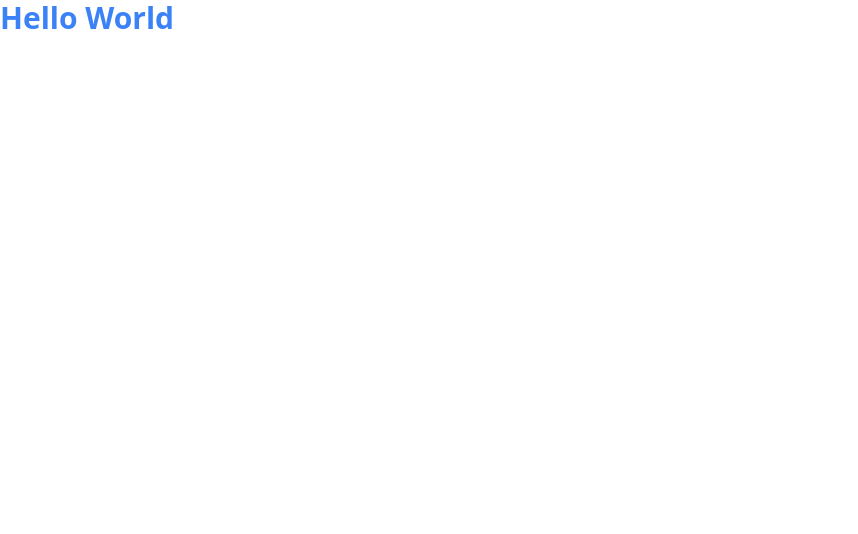
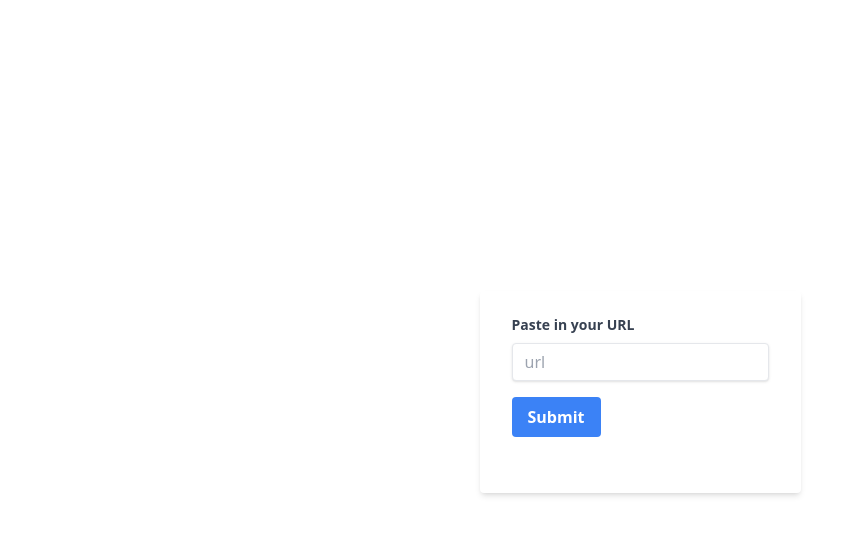
Before and after one commit to jacksonopp/lnk, a Next.js app: page / in a window 1280 px wide. Shown: the top 534 px of the page, without its empty margins (0-858 px from the left). Built offline with nearby package versions, Linux system fonts and the light colour scheme.

Commit message:
added basic form

```diff
--- a/src/pages/index.tsx
+++ b/src/pages/index.tsx
@@ -1,7 +1,10 @@
-import type { NextPage } from 'next'
-import Head from 'next/head'
+import type { NextPage } from "next";
+import Head from "next/head";
+import { useState } from "react";
 
 const Home: NextPage = () => {
+  const [url, setUrl] = useState("");
+
   return (
     <div>
       <Head>
@@ -10,13 +13,42 @@ const Home: NextPage = () => {
         <link rel="icon" href="/favicon.ico" />
       </Head>
 
-      <main>
-        <h1 className="text-3xl font-bold text-blue-500">
-          Hello World
-        </h1>
+      <main className="flex flex-col items-center justify-center h-screen">
+        <form
+          className="bg-white shadow-md rounded px-8 pt-6 pb-8 mb-4"
+          onSubmit={(e) => {
+            e.preventDefault();
+            console.log("submit", url);
+          }}
+        >
+          <div className="mb-4">
+            <label
+              className="block text-gray-700 text-sm font-bold mb-2"
+              htmlFor="url"
+            >
+              Paste in your URL
+            </label>
+            <input
+              className="shadow appearance-none border rounded w-full py-2 px-3 text-gray-700 leading-tight focus:outline-none focus:shadow-outline"
+              id="url"
+              type="text"
+              placeholder="url"
+              value={url}
+              onChange={(e) => setUrl(e.currentTarget.value)}
+            />
+          </div>
+          <div className="mb-6">
+            <button
+              className="bg-blue-500 hover:bg-blue-700 text-white font-bold py-2 px-4 rounded focus:outline-none focus:shadow-outline"
+              type="submit"
+            >
+              Submit
+            </button>
+          </div>
+        </form>
       </main>
     </div>
-  )
-}
+  );
+};
 
-export default Home
+export default Home;
```
